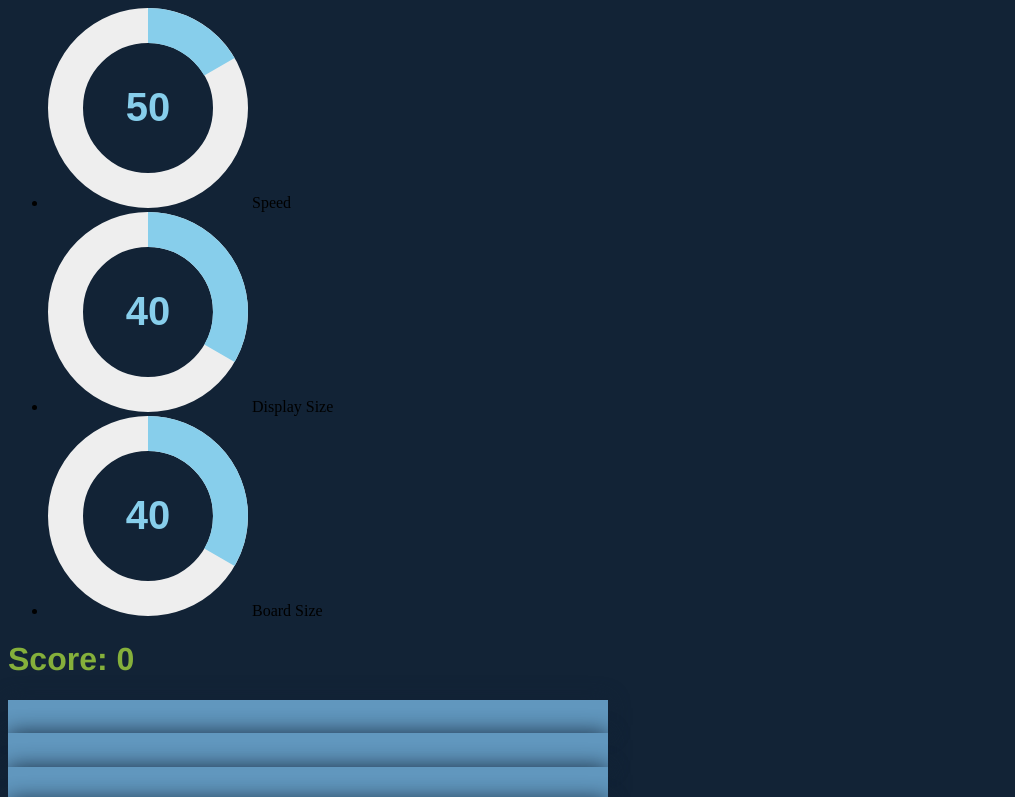
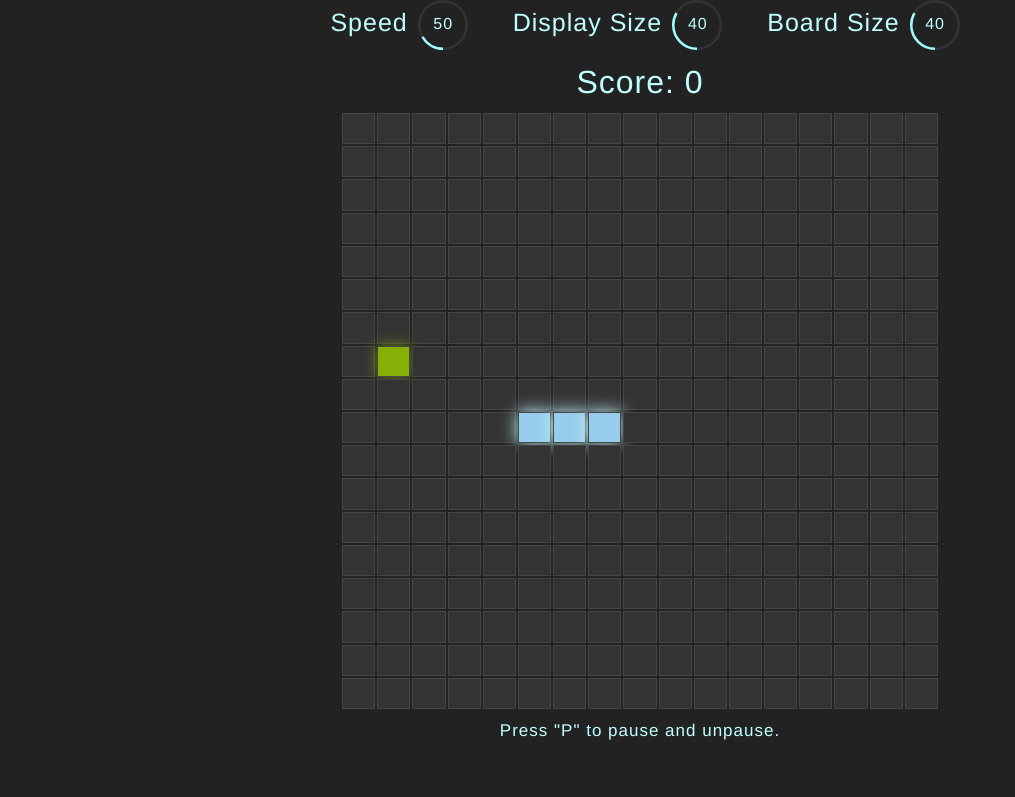
Before and after one commit to ilyakava/snake, a plain HTML site: page index.html in a window 1280 px wide. Shown: the top 797 px of the page, without its empty margins (0-1015 px from the left). Drawn offline with Linux system fonts and the light colour scheme.

Commit message:
Style the dials, and restyle the rest of the game

```diff
--- a/index.html
+++ b/index.html
@@ -9,37 +9,56 @@
   <script src="game.js"></script>
   <script src="appUI.js"></script>
 </head>
-<body class="bg">
-	<ul class="navbar">
+<body>
+	<nav>
+		<ul class="navbar group">
 			<li>
 				<label>
-				<input type="text" value="50" class="dial" data-min="40" data-max"100">
 					Speed
 				</label>
+				<input type="text" value="50" class="dial" data-min="40" data-max"100">
 			</li>
 
 
 			<li>
 				<label>
-				<input type="text" value="40" class="dial" data-min="10" data-max"100">
 					Display Size
 				</label>
+				<input type="text" value="40" class="dial" data-min="10" data-max"100">
 			</li>
 
 			<li>
 				<label>
-				<input type="text" value="40" class="dial" data-min="10" data-max"100">
 					Board Size
 				</label>
+				<input type="text" value="40" class="dial" data-min="10" data-max"100">
 			</li>
 		</ul>
+	</nav>
 
 	<script>
 		$(function () {
-			$('.dial').knob();
+			$('.dial').knob({
+				"width": "50",
+				"fgColor":"rgb(159,252,255)",
+				"bgColor":"rgb(51,51,51)",
+				"skin":"tron",
+				"thickness":".1",
+				"angleOffset":"180",
+				"font-size": "16px"
 			});
+		});
+
+		$(document).ready(function () {
+			$('input[type="text"].dial').
+				css('font-size', '16px').
+				css('font-weight', '100').
+				css('color', 'rgb(192,255,255)').
+				css("font-family", '"Helvetica Neue", Helvetica, Arial, sans-serif');
+		})
 	</script>
 
+	<div class="game">
 		<h1 class="score">Score: </h1>
 
 		<table>
@@ -48,6 +67,7 @@
 		<p>
 			Press "P" to pause and unpause.
 		</p>
+	</div>
 
 </body>
 </html>
--- a/stylesheet.css
+++ b/stylesheet.css
@@ -1,37 +1,94 @@
-.bg {
-	background-color: #122336;
+/* reset */
+ul, li, label, body, table, h1, p, input {
+    list-style: none;
+    margin: 0;
+    padding: 0;
+    font-family: "Helvetica Neue", Helvetica, Arial, sans-serif;
+    font-weight: 100;
+    outline-color: rgb(34,34,34);
+    letter-spacing: 1;
 }
 
-.score {
-	color: #85B03B;
-	font-family: "helvetica", "sans-serif";
+body {
+	background-color: rgb(34,34,34);
+	height: 100%;
 }
 
+/* utilities */
+.group {
+    display:table;
+    content:"";
+    clear:both;
+}
+
+div.game {
+	position: relative;
+	top: -140;
+}
+
+h1.score {
+	color: rgb(192,255,255);
+	text-align: center;
+    clear: both;
+}
 
 .empty {
-	background-color: #6AA4CD;
-	-webkit-box-shadow: 0 0 22px #122336;
-	opacity: 0.9;
-	/*background-color: #749a02; -webkit-box-shadow: 0 0 9px #333;*/
+	background-color: rgb(51,51,51);
+	border: 1px solid rgb(70,70,70);
 }
 
 .full{
-	background-color:#85B03B;
-	opacity: 0.9;
+    background-color: rgb(151,204,237); -webkit-box-shadow: 0 0 18px rgb(204,254,255);
 }
 
 table{
 	width:600px;
 	height:600px;
-	border-collapse:collapse;
+	margin: 10px auto;
 }
 
 .apple{
-	background-color:#DA4473;
+	-webkit-animation:greenPulse .65s infinite;
 }
 
-/*@-webkit-keyframes greenPulse {
+@-webkit-keyframes greenPulse {
 from { background-color: #749a02; -webkit-box-shadow: 0 0 9px #333; }
 50% { background-color: #91bd09; -webkit-box-shadow: 0 0 18px #91bd09; }
 to { background-color: #749a02; -webkit-box-shadow: 0 0 9px #333; }
-}*/
+}
+
+/* navbar with dials */
+nav {
+	position: relative;
+}
+
+
+ul.navbar {
+    margin: auto;
+}
+
+ul.navbar > li {
+    float: left;
+    margin-left: 35px;
+}
+
+ul.navbar > li:first-child {
+    margin-left: 0;
+}
+
+ul.navbar > li > label {
+    color: rgb(192,255,255);
+    font-size: 25px;
+    float: left;
+    margin: 8px 10px;
+}
+
+ul.navbar > li > input {
+
+}
+
+div.game > p {
+	color: rgb(192,255,255);
+	text-align: center;
+	font-size: 17px;
+}
```
Lines whose indentation alone changed are shown as unchanged.
